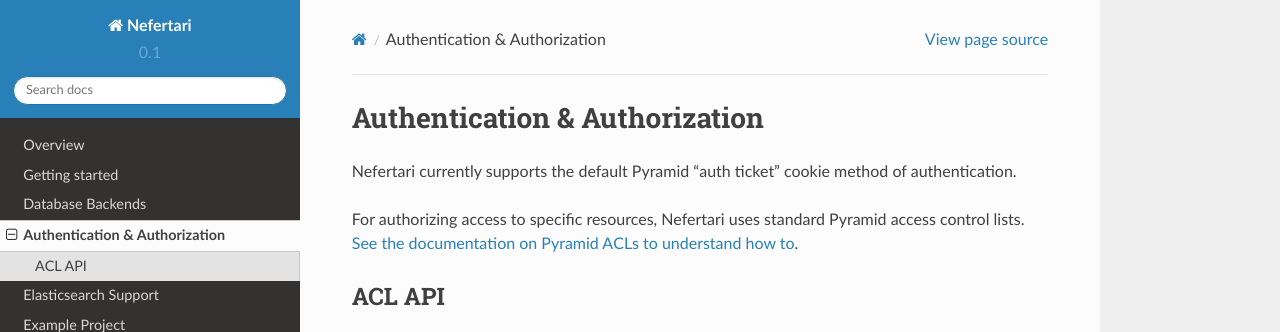
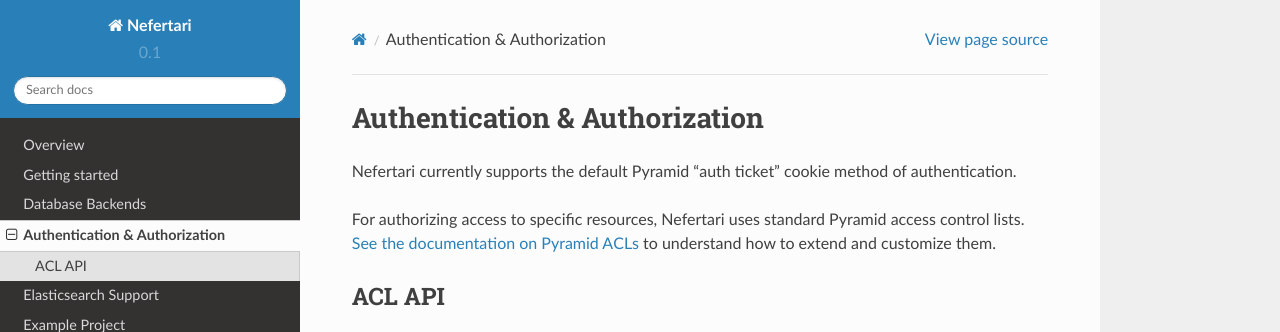
Before and after one commit to ramses-tech/nefertari, a Sphinx documentation site: the page built from docs/source/acls.rst, in a window 1280 px wide, cut to the strip 0-332 px from the top of the page. Built offline with Sphinx 7.4.7 and the Read the Docs theme 2.0.0, drawn with Linux system fonts in a browser that asks for light colours.

Commit message:
fixes error in docs

```diff
--- a/docs/source/acls.rst
+++ b/docs/source/acls.rst
@@ -3,7 +3,7 @@
 
 Nefertari currently supports the default Pyramid "auth ticket" cookie method of authentication.
 
-For authorizing access to specific resources, Nefertari uses standard Pyramid access control lists. `See the documentation on Pyramid ACLs to understand how to <http://docs.pylonsproject.org/projects/pyramid/en/1.5-branch/narr/security.html>`_.
+For authorizing access to specific resources, Nefertari uses standard Pyramid access control lists. `See the documentation on Pyramid ACLs <http://docs.pylonsproject.org/projects/pyramid/en/1.5-branch/narr/security.html>`_ to understand how to extend and customize them.
 
 ACL API
 -------
```
